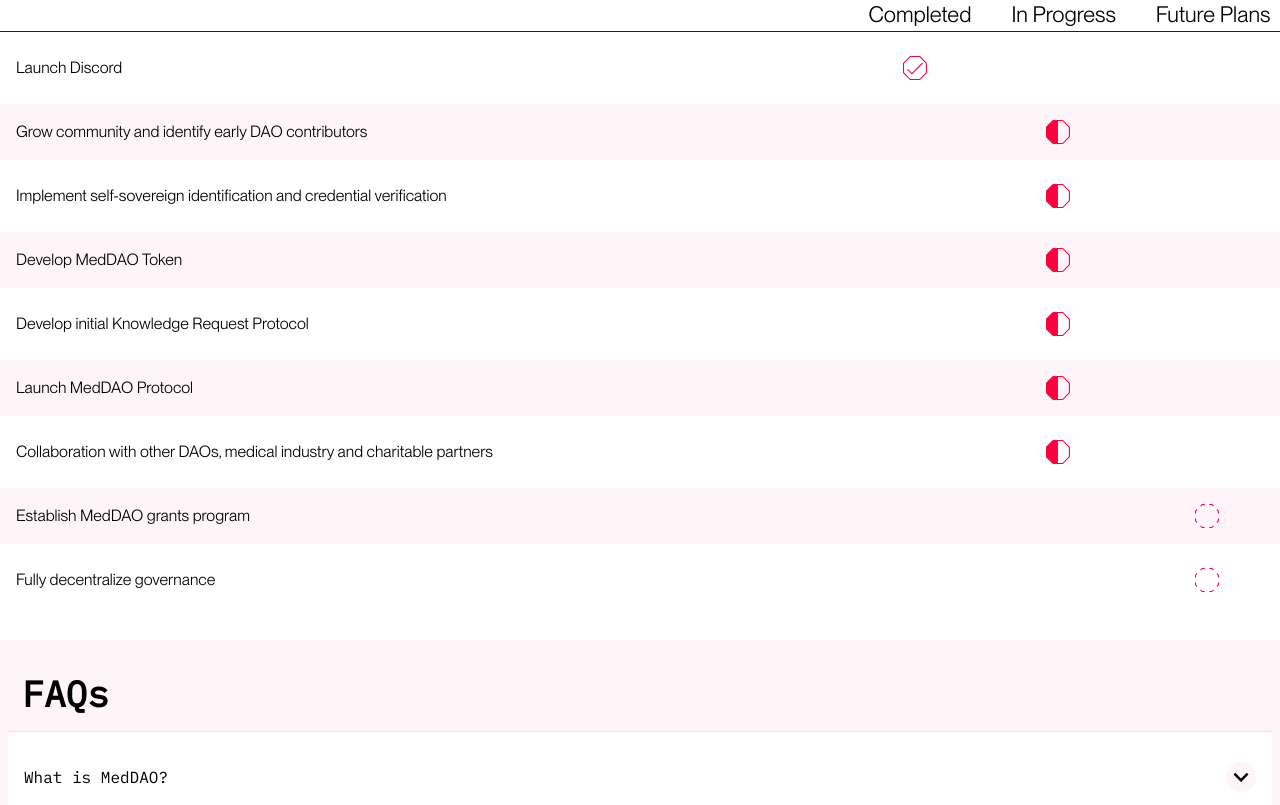
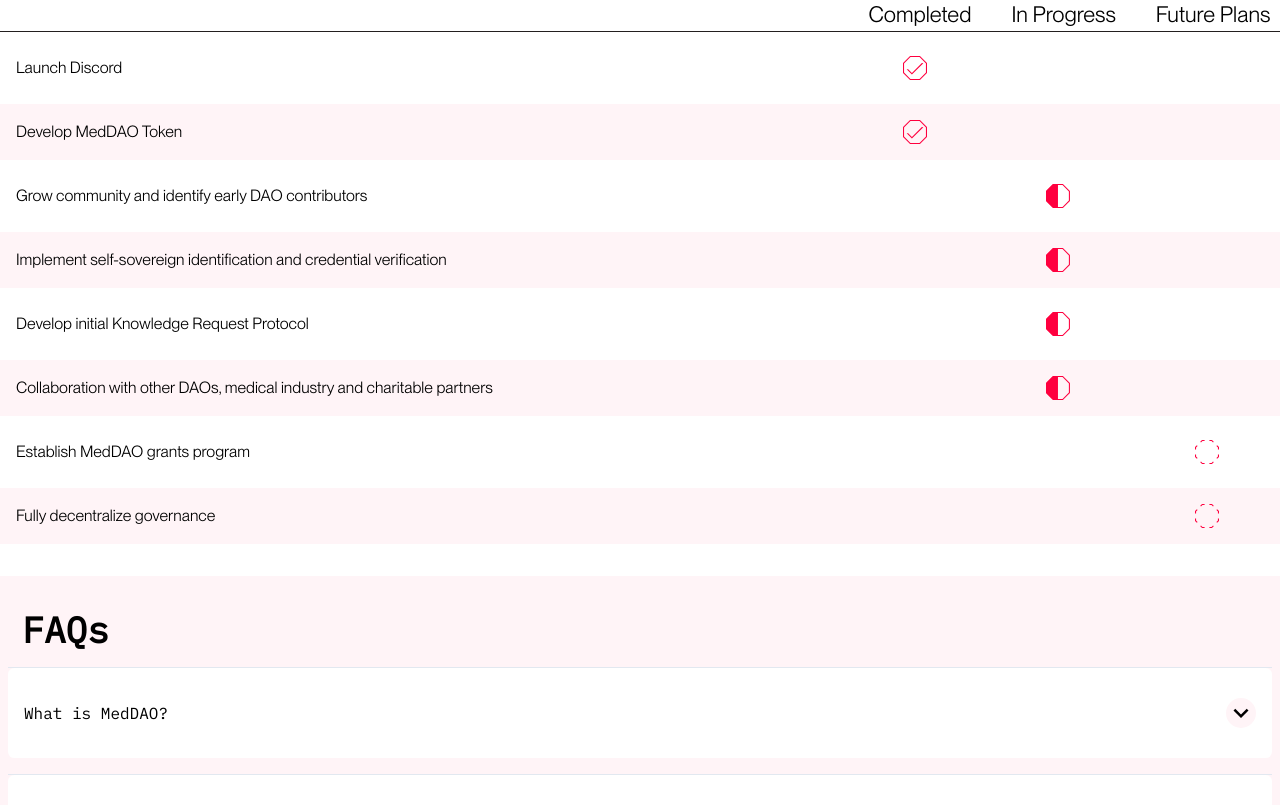
Before and after one commit to MedDAO-xyz/Website, a Next.js app: page / in a window 1280 px wide. Shown: the part 2871-3676 px from the top of the page. Built offline with nearby package versions, Linux system fonts and the light colour scheme.

Commit message:
Update daoInfo.ts

```diff
--- a/src/constants/daoInfo.ts
+++ b/src/constants/daoInfo.ts
@@ -27,7 +27,9 @@ Other core team members and advisors include:
 • <b>Katherine Onk</b>, a data analytics leader with experience in advertising, fundraising, social platforms and education. An advisor for clinical research after navigating patient advocacy for parents with neurological conditions. Web3 enthusiast with experience in cryptocurrencies, digital assets and blockchain data curation.
 • <b>Elijah Spina Ph.D.</b>, a molecular biologist who's contributed to various DAOs focused on decentralized data ownership and scientific publishing. His experiences as a traditional biotech founder and web3 podcast marketer lend a broad entrepreneurial skill set to the team.
 • <b>Dr. Lukas Vogel</b> is a medical doctor from Germany with additional degrees in blockchain technology and biology. Web3 x healthcare enthusiast with over 10 years of experience in the cryptocurrency space.
-• Members of the LexDAO & Bankless communities.`,
+• Members of the LexDAO & Bankless communities.
+
+MedDAO is a Delaware Unincorporated Nonprofit Association.  More details can be found <a href="https://app.kali.gg/daos/1/0xdd019415188f122ef294f5a17e4cef304c2af167" style="color: #FF003F">here</a>.`,
   },
   {
     id: 2,
@@ -98,26 +100,27 @@ export const roadmap: objective[] = [
   },
   {
     id: 2,
+    objective: "Develop MedDAO Token",
+    completed: true,
+    inProgress: false,
+    futurePlans: false,
+  },
+  {
+    id: 3,
     objective: "Grow community and identify early DAO contributors",
     completed: false,
     inProgress: true,
     futurePlans: false,
   },
   {
-    id: 3,
+    id: 4,
     objective:
       "Implement self-sovereign identification and credential verification",
     completed: false,
     inProgress: true,
     futurePlans: false,
   },
-  {
-    id: 4,
-    objective: "Develop MedDAO Token",
-    completed: false,
-    inProgress: true,
-    futurePlans: false,
-  },
+
   {
     id: 5,
     objective: "Develop initial Knowledge Request Protocol",
@@ -127,13 +130,6 @@ export const roadmap: objective[] = [
   },
   {
     id: 6,
-    objective: "Launch MedDAO Protocol",
-    completed: false,
-    inProgress: true,
-    futurePlans: false,
-  },
-  {
-    id: 7,
     objective:
       "Collaboration with other DAOs, medical industry and charitable partners",
     completed: false,
@@ -141,14 +137,14 @@ export const roadmap: objective[] = [
     futurePlans: false,
   },
   {
-    id: 8,
+    id: 7,
     objective: "Establish MedDAO grants program",
     completed: false,
     inProgress: false,
     futurePlans: true,
   },
   {
-    id: 9,
+    id: 8,
     objective: "Fully decentralize governance",
     completed: false,
     inProgress: false,
```
